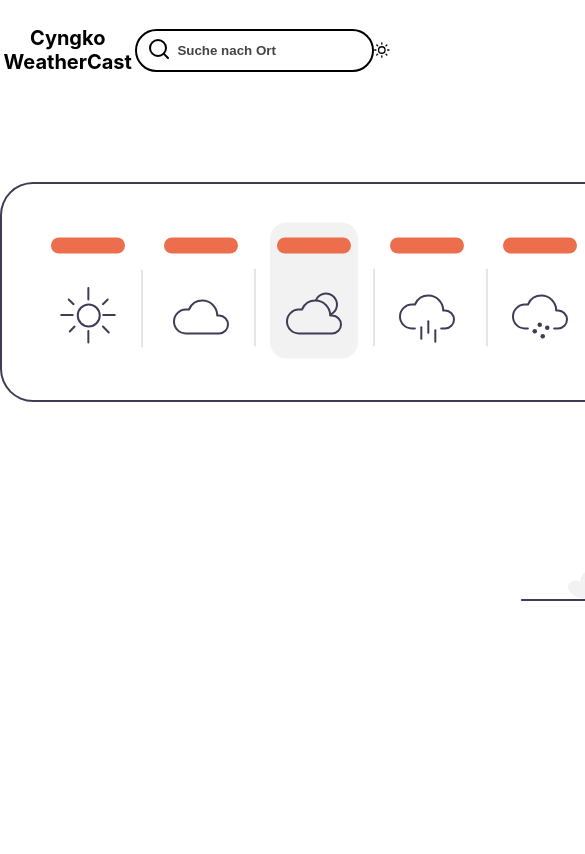
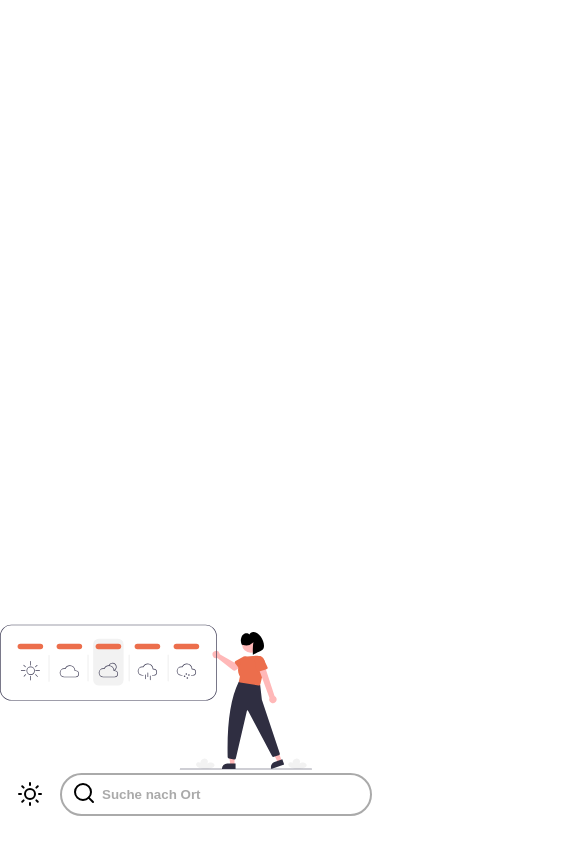
Before and after one commit to cyngko/weather-app-v2, a React (Create React App) app: page / in a window 390 px wide. Shown: the top 854 px of the page, 585 px wide, since content can reach past the window. Built offline with nearby package versions, Linux system fonts and the light colour scheme.

Commit message:
Mobile View added

```diff
--- a/src/App.css
+++ b/src/App.css
@@ -1,5 +1,17 @@
+@import url('https://fonts.googleapis.com/css2?family=Fredoka+One&display=swap');
+
+* {
+  margin: 0;
+  padding: 0;
+  box-sizing: border-box;
+}
 .App {
+  height: 100vh;
+  transition: background 350ms ease-in;
+}
+.AppContent {
   text-align: center;
+  height: calc(100% - 100px);
   max-width: 1080px;
   left: 50%;
   position: relative;
@@ -8,18 +20,24 @@
 .SearchBar {
   display: flex;
   justify-content: center;
+  margin-right: 24px;
+}
+.controlContainer {
+  display: flex;
+  align-items: center;
 }
 .search-box {
   position: relative;
 }
 .search-box input {
   outline: none;
-  border: 2px solid #000;
+  border: 2px solid #aaa;
   border-radius: 50px;
   padding: 12px 16px 12px 40px;
   transition: 400ms width ease-in-out;
   cursor: pointer;
   font-weight: bold;
+  background: none;
 }
 .search-icon {
   position: absolute;
@@ -34,19 +52,18 @@
 }
 .search-box input::placeholder {
   font-weight: bold;
-  color: #444;
+  color: #aaa;
 }
 .Navbar {
   height: 100px;
   display: flex;
   justify-content: space-between;
   align-items: center;
-  margin-bottom: 32px;
 }
 .logo {
+  font-family: 'Fredoka One', cursive;
   font-weight: bold;
-  color: #000;
-  font-size: 20px;
+  font-size: 24px;
 }
 .weatherMainInfoContainer {
   display: flex;
@@ -59,30 +76,74 @@
   font-size: calc(10px + 5vw);
   font-weight: bold;
 }
+.temperature {
+  margin: 16px 0px;
+}
 .displayDate {
   font-size: calc(10px + 2vw);
 }
 .location,
 .extraInfoValue {
-  font-size: calc(10px + 1vw);
+  margin-bottom: 8px;
+  font-size: 16px;
 }
 .WeatherExtraInformationContainer {
   display: flex;
   justify-content: space-between;
+  /* flex-direction: column; */
   align-items: center;
   margin-bottom: 32px;
 }
-.LocationDateContainer {
-  text-align: left;
-  margin-bottom: 50px;
+.extraInfoContainer {
+  display: flex;
+  flex-direction: column;
+  width: 50%;
 }
 .WeatherContainer {
-  height: calc(60vh);
-  position: relative;
+  height: calc(100vh - 100px);
   display: flex;
   flex-direction: column;
   justify-content: space-around;
+  align-items: center;
 }
-.palceholderImage {
-  margin-top: 50px;
+.placeholderImage {
+  position: relative;
+  top: 50%;
+  transform: translateY(-50%);
 }
+
+/* Mobile View */
+
+@media screen and (max-width: 768px) {
+  .placeholderImage {
+    width: 80%;
+  }
+  .logo {
+    display: none;
+  }
+  .AppContent {
+    height: 100%;
+    display: flex;
+    flex-direction: column-reverse;
+  }
+  .SearchBar {
+    order: 2;
+    margin: 0;
+  }
+  .controlContainer {
+    width: 100vw;
+    justify-content: space-evenly;
+  }
+  .search-box input {
+    width: 80vw;
+  }
+  .displayDate {
+    font-size: 7vw;
+  }
+  .location {
+    font-size: 5vw;
+  }
+  .temperature {
+    font-size: 15vw;
+  }
+}
--- a/src/App.js
+++ b/src/App.js
@@ -3,14 +3,14 @@ import './App.css';
 import Navbar from './components/NavBar';
 import LocationDate from './components/LocationDate';
 import WeatherContainer from './components/WeatherContainer';
-const palceholder = (
+const placeholder = (
   <svg
     id='fe120295-eefa-41b9-b614-b1586882fedf'
     data-name='Layer 1'
     xmlns='http://www.w3.org/2000/svg'
     width='903.81496'
     height='419'
-    className='palceholderImage'
+    className='placeholderImage'
     viewBox='0 0 903.81496 419'>
     <path
       d='M1002.29825,657.63462c-7.66862-.31841-14.65546-3.4134-17.8161-8.20809q-.22188-.3366-.41782-.68273c-1.15407-2.04287-1.5142-4.39169-.2526-6.40454s4.41342-3.54208,7.5786-3.22463,5.63632,2.842,4.32649,4.84032c-.29278-4.03819-.53206-8.28109,2.72379-11.79607a11.8971,11.8971,0,0,1,6.665-3.44471c6.56018-1.15377,10.91609,2.5554,11.78838,6.30113.64385,2.76482-.24562,5.57713-1.13059,8.31052,2.72833-3.22649,9.21772-4.662,14.18726-3.13827s7.72721,5.7944,6.02891,9.3367c-2.00047,4.17253-8.66851,6.32973-14.8625,7.46953C1016.00221,657.935,1008.33266,657.88517,1002.29825,657.63462Z'
@@ -235,6 +235,7 @@ const api = {
 function App() {
   const [query, setQuery] = useState('');
   const [weather, setWeather] = useState({});
+  const [mode, setMode] = useState(true); //true => light
 
   const search = (evt) => {
     if (evt.key === 'Enter') {
@@ -250,23 +251,39 @@ function App() {
     }
   };
 
+  const darkMode = {
+    background: '#081B33',
+    color: '#eee',
+  };
+
+  const handleModeChange = () => {
+    const newMode = mode ? false : true;
+    setMode(newMode);
+  };
   const handleSearch = (e) => {
     setQuery(e.target.value);
   };
 
   return (
-    <div className='App'>
+    <div className='App' style={mode ? null : darkMode}>
+      <div className='AppContent'>
         <header>
-        <Navbar query={query} onHandleSearch={handleSearch} onSearch={search} />
+          <Navbar
+            mode={mode}
+            onModeChange={handleModeChange}
+            query={query}
+            onHandleSearch={handleSearch}
+            onSearch={search}
+          />
         </header>
         {typeof weather.main != 'undefined' ? (
           <main>
-          <LocationDate location={`${weather.name}, ${weather.sys.country}`} />
             <WeatherContainer weather={weather} />
           </main>
         ) : (
-        <>{palceholder}</>
+          <div className='AppContent'>{placeholder}</div>
         )}
+      </div>
     </div>
   );
 }
--- a/src/components/NavBar.jsx
+++ b/src/components/NavBar.jsx
@@ -9,16 +9,22 @@ export default function Navbar({
   onHandleSearch,
   onSearch,
 }) {
-  const test = true;
   return (
     <div className='Navbar'>
       <div className='logo'>Cyngko WeatherCast</div>
-      <SearchBar
-        query={query}
-        onHandleSearch={onHandleSearch}
-        onSearch={onSearch}
-      />
-      {test ? <Sun /> : <Moon />}
+      <div className='controlContainer'>
+        <SearchBar
+          mode={mode}
+          query={query}
+          onHandleSearch={onHandleSearch}
+          onSearch={onSearch}
+        />
+        {mode ? (
+          <Sun style={{ cursor: 'pointer' }} onClick={() => onModeChange()} />
+        ) : (
+          <Moon style={{ cursor: 'pointer' }} onClick={() => onModeChange()} />
+        )}
+      </div>
     </div>
   );
 }
--- a/src/components/SearchBar.jsx
+++ b/src/components/SearchBar.jsx
@@ -1,12 +1,16 @@
 import React from 'react';
 import { Search } from 'react-feather';
 
-export default function SearchBar({ onHandleSearch, query, onSearch }) {
+export default function SearchBar({ onHandleSearch, query, onSearch, mode }) {
+  const darkMode = {
+    color: '#eee',
+  };
   return (
     <div className='SearchBar'>
       <div className='search-box'>
         <Search className='search-icon' />
         <input
+          style={mode ? null : darkMode}
           type='text'
           className='search-bar'
           placeholder='Suche nach Ort'
--- a/src/components/WeatherContainer.jsx
+++ b/src/components/WeatherContainer.jsx
@@ -1,12 +1,13 @@
 import React from 'react';
 import WeatherInfo from './WeatherInfo';
 import WeatherExtraInformation from './WeatherExtraInformation';
+import LocationDate from './LocationDate';
 
 export default function WeatherContainer({ weather }) {
   const furtherTempInfo = [
-    { value: weather.main.temp_max + '°C', label: 'Höchst' },
-    { value: weather.main.temp_min + '°C', label: 'Tiefst' },
-    { value: weather.main.feels_like + '°C', label: 'Gefühlt' },
+    { value: Math.round(weather.main.temp_max) + '°C', label: 'Höchst' },
+    { value: Math.round(weather.main.temp_min) + '°C', label: 'Tiefst' },
+    { value: Math.round(weather.main.feels_like) + '°C', label: 'Gefühlt' },
   ];
   const extraInfo = [
     { value: weather.wind.speed + ' km/h', label: 'Windgeschwindigkeit' },
@@ -15,10 +16,11 @@ export default function WeatherContainer({ weather }) {
   ];
   return (
     <div className='WeatherContainer'>
+      <LocationDate location={`${weather.name}, ${weather.sys.country}`} />
       <WeatherInfo weather={weather} />
       <div className='extraInfoContainer'>
         <WeatherExtraInformation data={furtherTempInfo} />
-        <WeatherExtraInformation data={extraInfo} />
+        {/* <WeatherExtraInformation data={extraInfo} /> */}
       </div>
     </div>
   );
--- a/src/components/WeatherInfo.jsx
+++ b/src/components/WeatherInfo.jsx
@@ -7,14 +7,14 @@ export default function WeatherInfo({ weather }) {
   //   };
   return (
     <div className='WeatherInfo'>
-      <div className='displayDate'>Today</div>
+      <div className='displayDate'>Heute</div>
       <div className='weatherMainInfoContainer'>
         <img
           src={`https://openweathermap.org/img/wn/${weather.weather[0].icon}@2x.png`}
           alt='weather-icon'
           className='weather-icon'
         />
-        <span className='temperature'>{weather.main.temp}°C</span>
+        <span className='temperature'>{Math.round(weather.main.temp)}°C</span>
       </div>
       <div className='description'>{weather.weather[0].description}</div>
       {/* <div className='sunInfoContainer'>
```
Also changed, not shown: 1 other file (tests, documents, lock files or other folders). Lines whose indentation alone changed are shown as unchanged.
